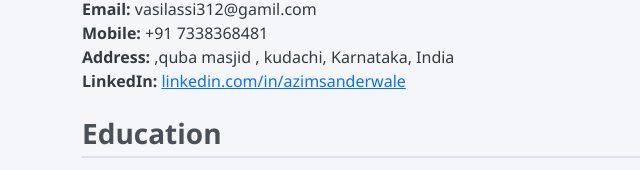
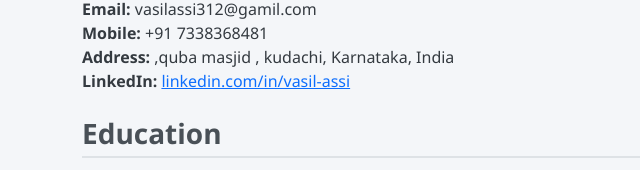
Before and after one commit to wasilassi123/my-portfolio, a plain HTML site: page index.html in a window 1280 px wide. Shown: the part 564-734 px from the top of the page, 0-640 px from the left. Drawn offline with nearby package versions, Linux system fonts and the light colour scheme.

Commit message:
Update index.html

```diff
--- a/index.html
+++ b/index.html
@@ -49,7 +49,7 @@
         <li><strong>Email:</strong> vasilassi312@gamil.com</li>
         <li><strong>Mobile:</strong> +91 7338368481</li>
         <li><strong>Address:</strong> ,quba masjid , kudachi, Karnataka, India</li>
-        <li><strong>LinkedIn:</strong> <a href="https://linkedin.com/in/vasil-assi" target="_blank">linkedin.com/in/azimsanderwale</a></li>
+        <li><strong>LinkedIn:</strong> <a href="https://linkedin.com/in/vasil-assi" target="_blank">linkedin.com/in/vasil-assi</a></li>
       </ul>
     </section>
 
```
